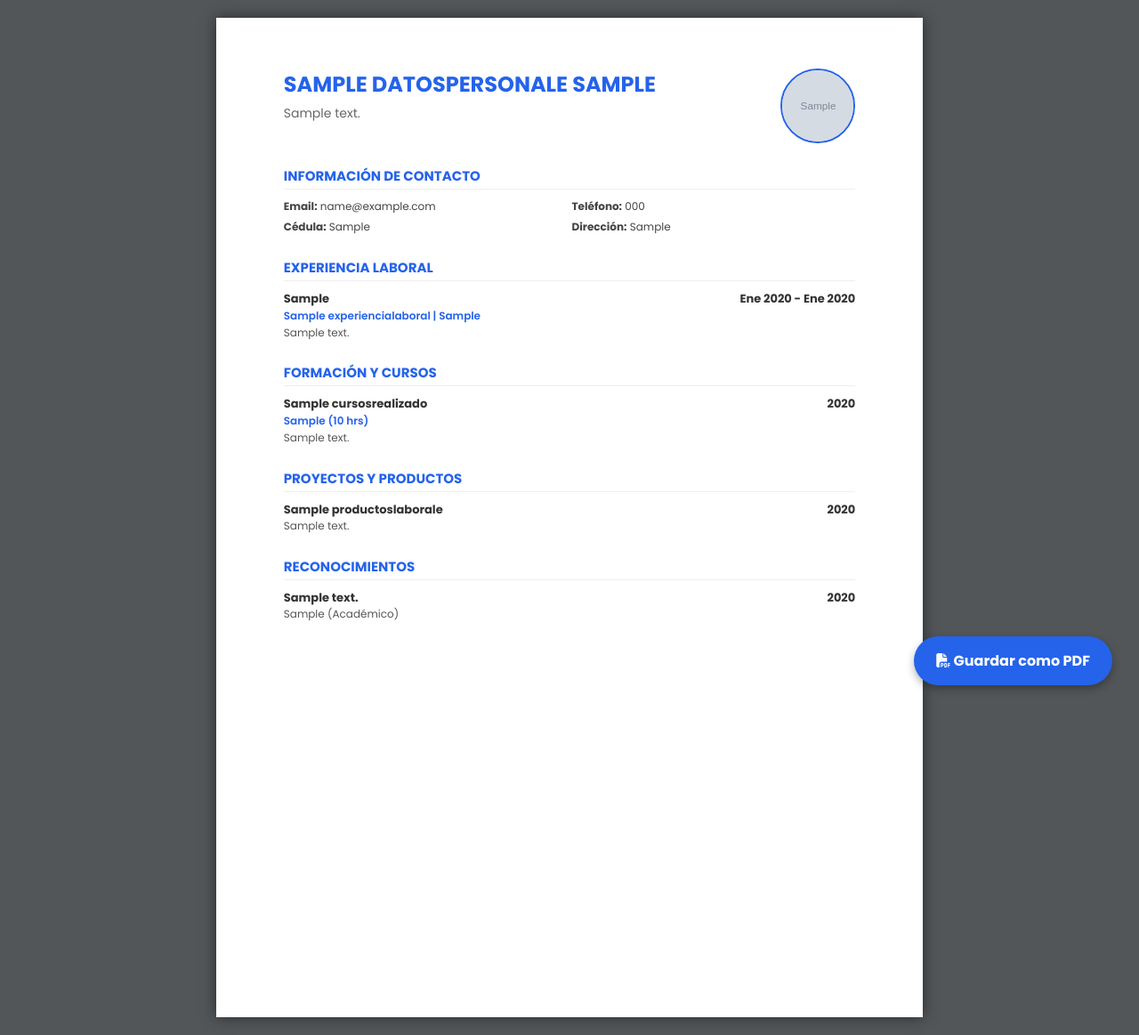
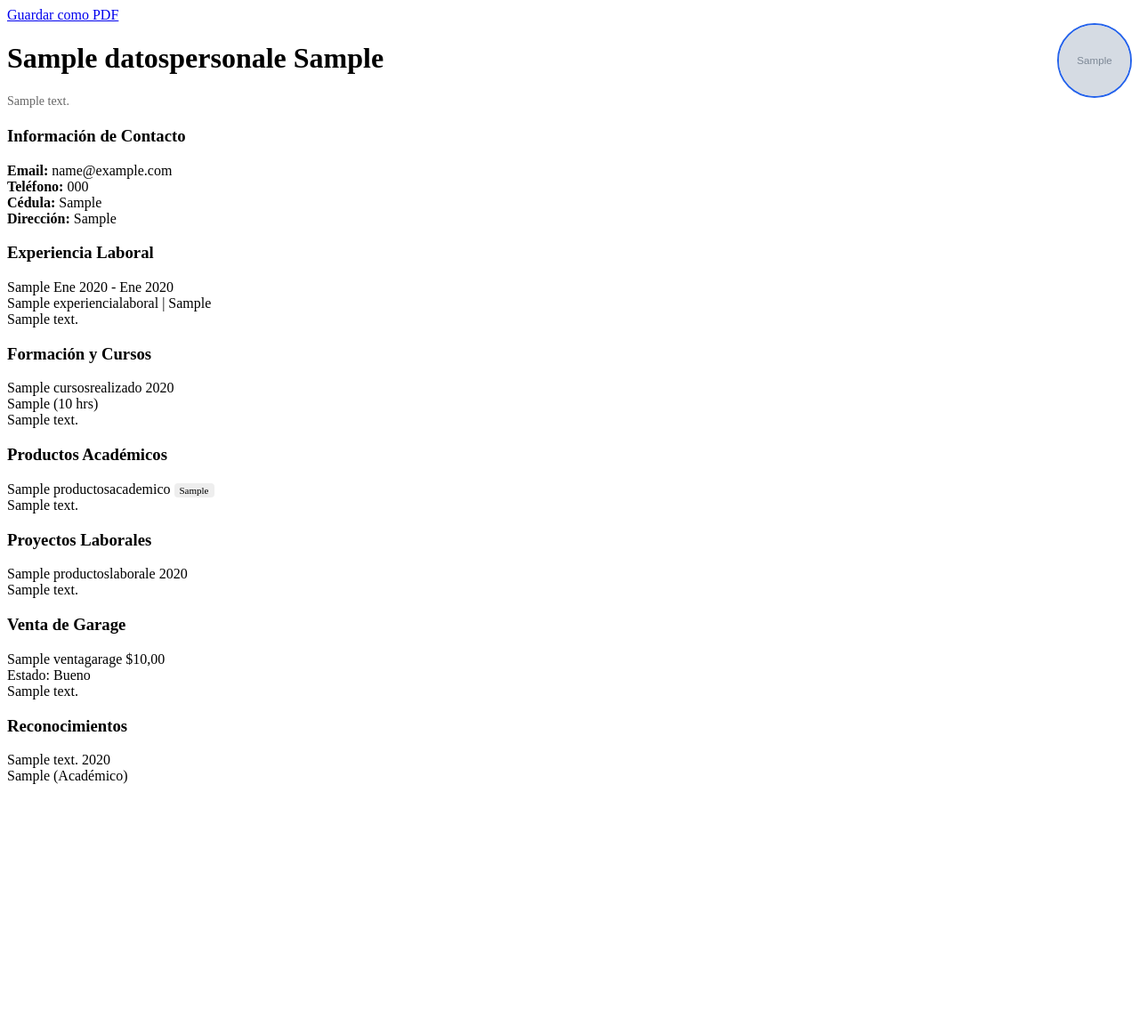
Before and after one commit to alanalava/HOJADEVIDA_ALAN, a Django app: page /cv-completo/ in a window 1280 px wide. Shown: the whole page at 89% size. After the commit the page ends 881 px from the top, so only its background shows below. Run offline with Django 5.2, Linux system fonts and the light colour scheme; tables that the repository leaves empty hold one stand-in row (values such as "Sample post"); grey boxes marked "Sample" are stand-in pictures.

Commit message:
arreglo del pdf

```diff
--- a/Perfil/templates/cv_completo.html
+++ b/Perfil/templates/cv_completo.html
@@ -1,88 +1,3 @@
-{% load static %}
-<!DOCTYPE html>
-<html lang="es">
-<head>
-    <meta charset="UTF-8">
-    <title>CV Completo | {{ perfil.nombres }}</title>
-    <link href="https://fonts.googleapis.com/css2?family=Poppins:wght@300;400;500;600;700&display=swap" rel="stylesheet">
-    <link rel="stylesheet" href="https://cdnjs.cloudflare.com/ajax/libs/font-awesome/6.4.0/css/all.min.css">
-
-    <style>
-        /* ESTILOS PARA SIMULAR HOJA DE PAPEL EN PANTALLA */
-        body {
-            background: #525659; /* Fondo gris oscuro (visor PDF) */
-            font-family: 'Poppins', sans-serif;
-            margin: 0;
-            padding: 20px;
-            display: flex;
-            justify-content: center;
-        }
-
-        .page {
-            background: white;
-            width: 21cm; /* Ancho A4 */
-            min-height: 29.7cm; /* Alto A4 */
-            padding: 1.5cm 2cm;
-            box-shadow: 0 0 15px rgba(0,0,0,0.5);
-            box-sizing: border-box;
-            position: relative;
-        }
-
-        /* TIPOGRAFÍA DEL CV */
-        h1 { margin: 0; color: #2563eb; font-size: 24px; text-transform: uppercase; }
-        h2 { margin: 5px 0 20px 0; color: #1f2937; font-size: 16px; font-weight: 400; border-bottom: 2px solid #2563eb; padding-bottom: 10px; }
-
-        h3.section-title {
-            color: #2563eb;
-            font-size: 15px;
-            text-transform: uppercase;
-            border-bottom: 1px solid #eee;
-            margin-top: 25px;
-            margin-bottom: 10px;
-            padding-bottom: 3px;
-        }
-
-        .item { margin-bottom: 12px; }
-        .item-head { display: flex; justify-content: space-between; font-weight: 700; font-size: 13px; color: #333; }
-        .item-sub { color: #2563eb; font-size: 12px; font-weight: 600; margin-bottom: 2px; }
-        .item-desc { font-size: 12px; color: #555; line-height: 1.4; text-align: justify; }
-
-        /* CONTACTO EN GRID */
-        .contact-info {
-            display: grid;
-            grid-template-columns: 1fr 1fr;
-            font-size: 12px;
-            gap: 5px;
-            color: #444;
-            margin-bottom: 20px;
-        }
-
-        /* BOTÓN FLOTANTE PARA DESCARGAR */
-        .print-btn {
-            position: fixed;
-            bottom: 30px;
-            right: 30px;
-            background: #2563eb;
-            color: white;
-            padding: 15px 25px;
-            border-radius: 50px;
-            text-decoration: none;
-            font-weight: bold;
-            box-shadow: 0 4px 10px rgba(0,0,0,0.3);
-            cursor: pointer;
-            z-index: 999;
-        }
-        .print-btn:hover { background: #1d4ed8; transform: scale(1.05); }
-
-        /* MODO IMPRESIÓN REAL (Limpia todo) */
-        @media print {
-            body { background: white; padding: 0; }
-            .page { width: 100%; box-shadow: none; margin: 0; padding: 0; }
-            .print-btn { display: none; }
-            @page { margin: 1.5cm 2cm; }
-        }
-    </style>
-</head>
 <body>
 
     <a href="javascript:window.print()" class="print-btn">
@@ -106,9 +21,7 @@
         <h3 class="section-title">Información de Contacto</h3>
         <div class="contact-info">
             <div><strong>Email:</strong> {{ perfil.email_contacto }}</div>
-
             <div><strong>Teléfono:</strong> {{ perfil.telefonofijo|default:perfil.telefonoconvencional }}</div>
-
             <div><strong>Cédula:</strong> {{ perfil.numerocedula }}</div>
             <div><strong>Dirección:</strong> {{ perfil.direcciondomiciliaria }}</div>
         </div>
@@ -144,8 +57,21 @@
         {% endfor %}
         {% endif %}
 
+        {% if productos_acad %}
+        <h3 class="section-title">Productos Académicos</h3>
+        {% for item in productos_acad %}
+        <div class="item">
+            <div class="item-head">
+                <span>{{ item.nombrerecurso }}</span>
+                <span style="font-weight: normal; font-size: 11px; background: #eee; padding: 2px 6px; border-radius: 4px;">{{ item.clasificador }}</span>
+            </div>
+            <div class="item-desc">{{ item.descripcion }}</div>
+        </div>
+        {% endfor %}
+        {% endif %}
+
         {% if productos_lab %}
-        <h3 class="section-title">Proyectos y Productos</h3>
+        <h3 class="section-title">Proyectos Laborales</h3>
         {% for prod in productos_lab %}
         <div class="item">
             <div class="item-head">
@@ -153,6 +79,20 @@
                 <span>{{ prod.fechaproducto|date:"Y" }}</span>
             </div>
             <div class="item-desc">{{ prod.descripcion }}</div>
+        </div>
+        {% endfor %}
+        {% endif %}
+
+        {% if garage %}
+        <h3 class="section-title">Venta de Garage</h3>
+        {% for item in garage %}
+        <div class="item">
+            <div class="item-head">
+                <span>{{ item.nombreproducto }}</span>
+                <span>${{ item.valordelbien }}</span>
+            </div>
+            <div class="item-sub">Estado: {{ item.estadoproducto }}</div>
+            <div class="item-desc">{{ item.descripcion }}</div>
         </div>
         {% endfor %}
         {% endif %}
@@ -171,6 +111,4 @@
         {% endif %}
 
     </div>
-
 </body>
-</html>
```
